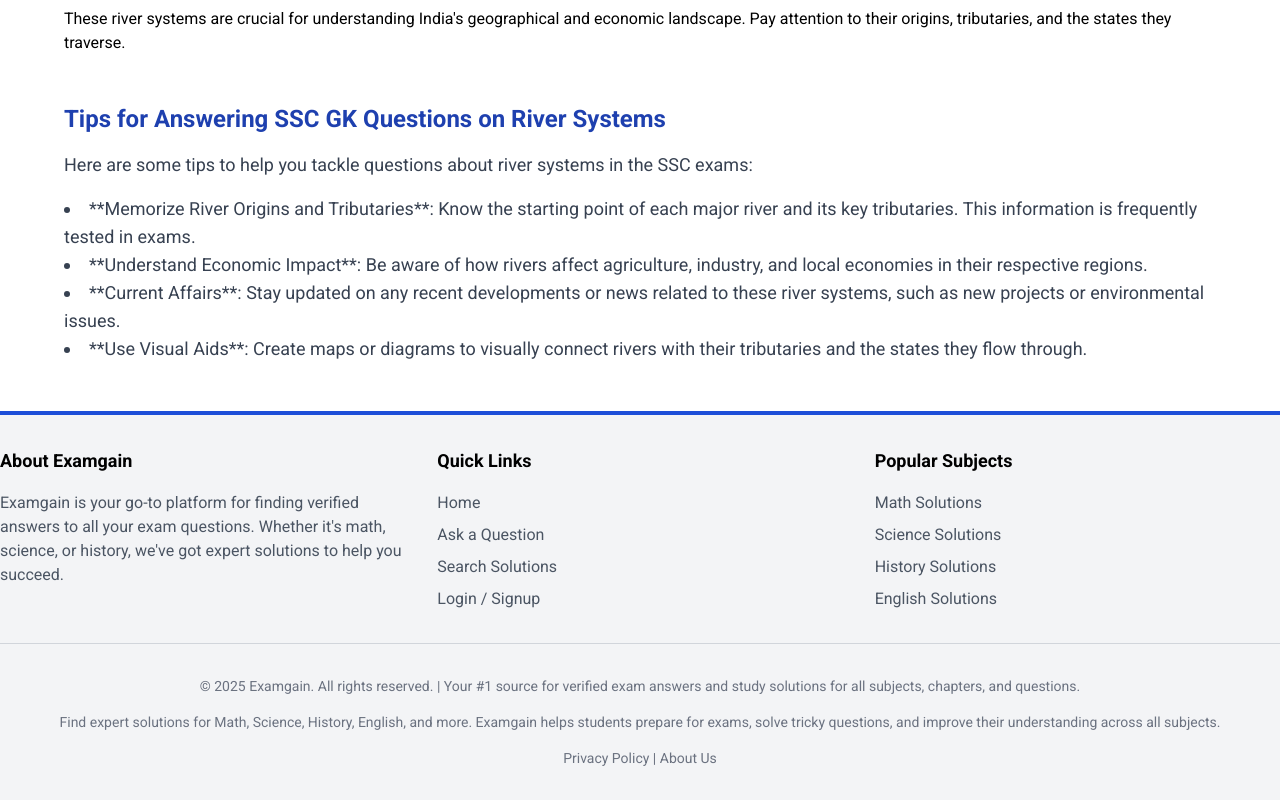
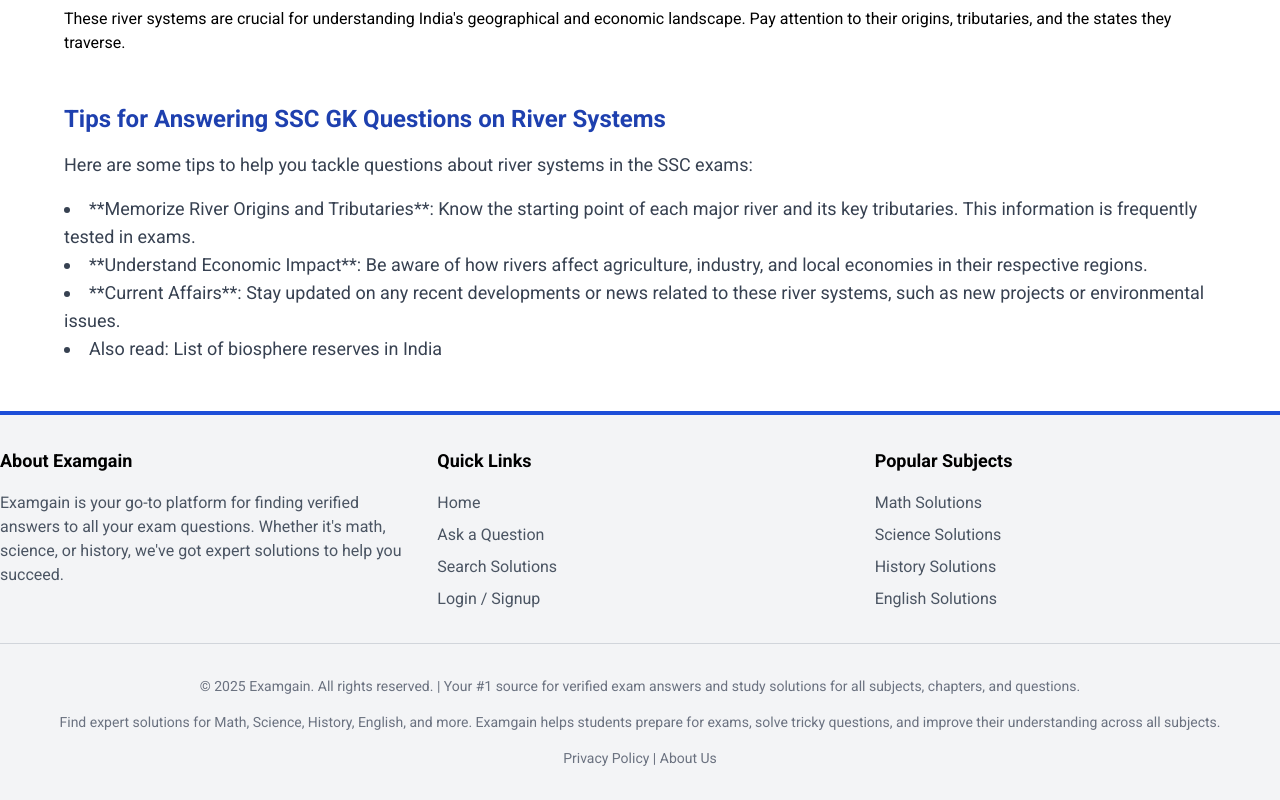
Before and after one commit to PatelAbhay550/examgain, a Next.js app: page /revision/ssc/river-system-of-india in a window 1280 px wide. Shown: the part 6605-7405 px from the top of the page. Built offline with nearby package versions, Linux system fonts and the light colour scheme.

Commit message:
Update page.jsx

```diff
--- a/app/revision/ssc/river-system-of-india/page.jsx
+++ b/app/revision/ssc/river-system-of-india/page.jsx
@@ -185,10 +185,8 @@ const RiverSystem = () => {
             related to these river systems, such as new projects or
             environmental issues.
           </li>
-          <li>
-            **Use Visual Aids**: Create maps or diagrams to visually connect
-            rivers with their tributaries and the states they flow through.
-          </li>
+          <li> <a href="https://eduware.vercel.app/blog/list-of-18-biosphere-reserves-of-india/">Also read: List of biosphere reserves in India</a>
+                 </li>
         </ul>
       </section>
     </div>
```
